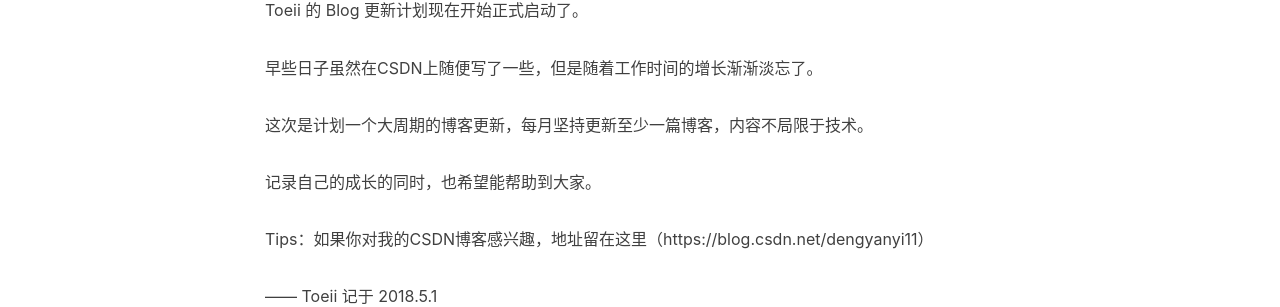
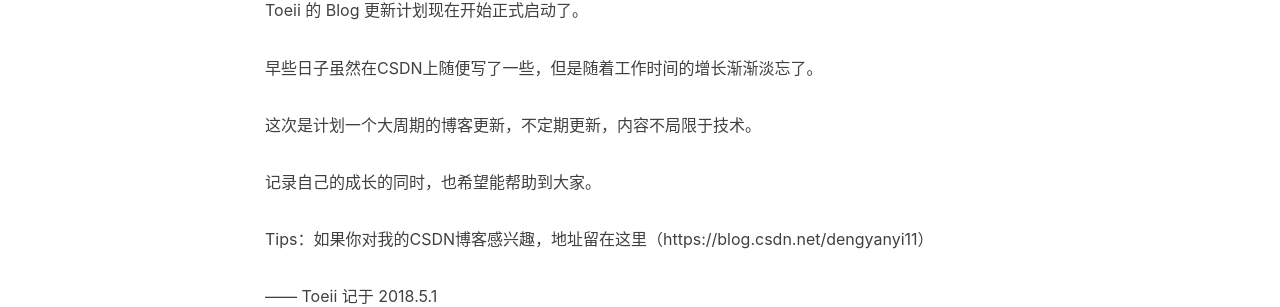
Before and after one commit to toeii/toeii.github.io, a Jekyll site: the page built from _posts/2018-05-01-Hello.md, in a window 1280 px wide. Shown: the part 704-1011 px from the top of the page. Built offline with Jekyll 4.4.1, drawn with Linux system fonts in a browser that asks for light colours; nearby versions of some CDN libraries; comment, search, counter and statistics services are not loaded.

Commit message:
Update 2018-05-01-Hello.md

```diff
--- a/_posts/2018-05-01-Hello.md
+++ b/_posts/2018-05-01-Hello.md
@@ -19,7 +19,7 @@ Toeii 的 Blog 更新计划现在开始正式启动了。
 
 早些日子虽然在CSDN上随便写了一些，但是随着工作时间的增长渐渐淡忘了。
 
-这次是计划一个大周期的博客更新，每月坚持更新至少一篇博客，内容不局限于技术。
+这次是计划一个大周期的博客更新，不定期更新，内容不局限于技术。
 
 记录自己的成长的同时，也希望能帮助到大家。
 
```
